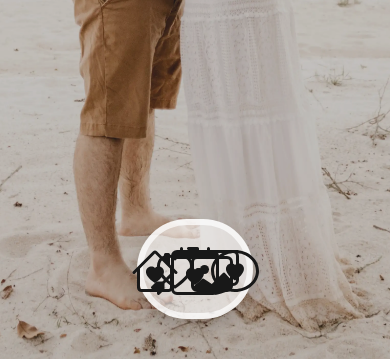
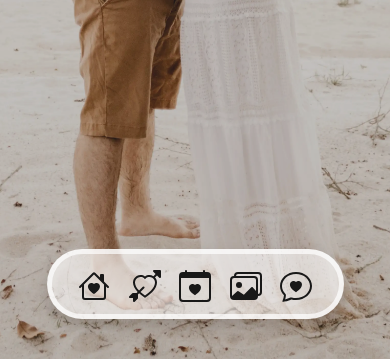
Before and after one commit to muhammadeiqobal16/weddinginvitation, a plain HTML site: page index.html in a window 390 px wide. Both pictures are taken after a click on the button "Open". Shown: the part 485-844 px from the top of the page. Drawn offline with nearby package versions, Linux system fonts and the light colour scheme; grey boxes are pictures that could not be loaded.

Commit message:
edited navbar in breakpoint 576px

```diff
--- a/css/style.css
+++ b/css/style.css
@@ -184,6 +184,15 @@ h3{
     h3{
         font-size: 2em;
     }
+
+    .floNav{
+        width: 90%;
+        height: 70px;
+        border: 5px solid rgba(255, 255, 255, .7);
+    }
+    #floatNavbar img{
+        transform: scale(2);
+    }
 }
 
 /* ANIMATION */
```
